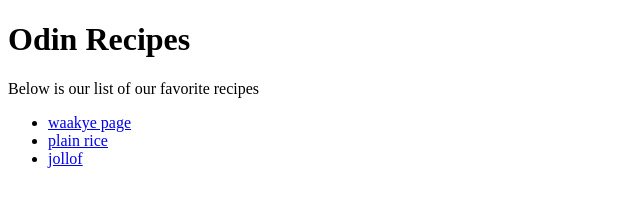
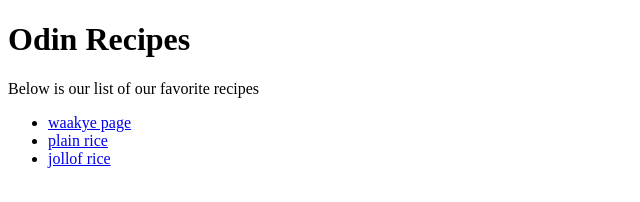
Before and after one commit to ABU-BAW/odin-recipes, a plain HTML site: page index.html in a window 1280 px wide. Shown: the full height of the page, 0-640 px from the left. Drawn offline with Linux system fonts and the light colour scheme.

Commit message:
Add index.html

```diff
--- a/index.html
+++ b/index.html
@@ -15,7 +15,7 @@
             <ul>
                 <li><a href = "./recipes/waakye.html"> waakye page </a></li>
                 <li><a href = "./recipes/plainrice.html"> plain rice</a></li>
-                <li><a href = "./recipes/banku.html">jollof</a></li>
+                <li><a href = "./recipes/jollofrice.html">jollof rice</a></li>
             </ul>
         </p>
 
```
